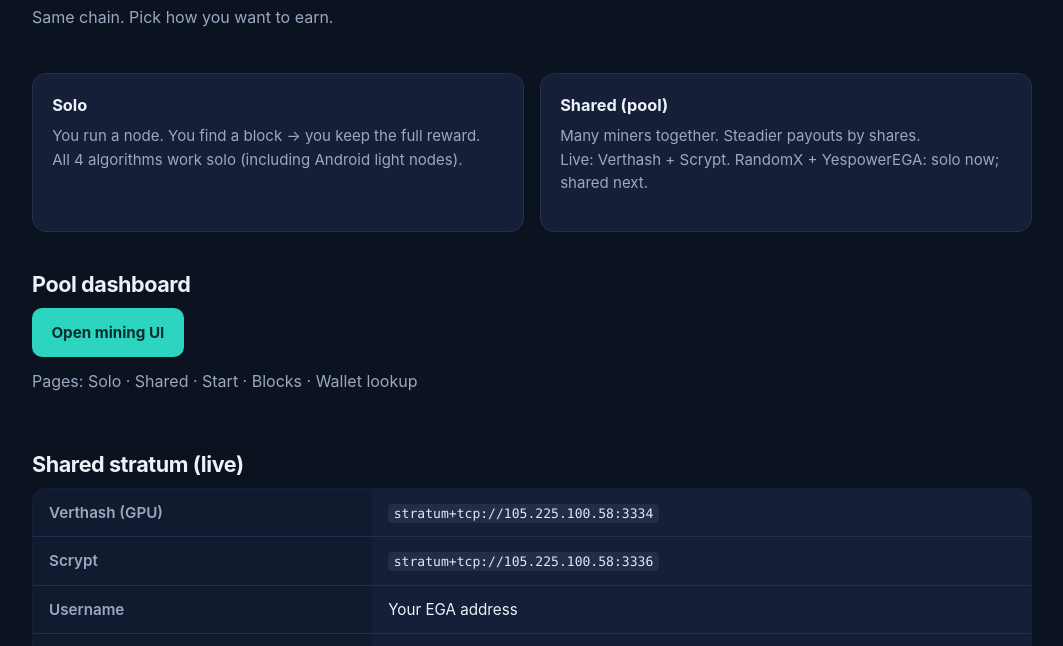
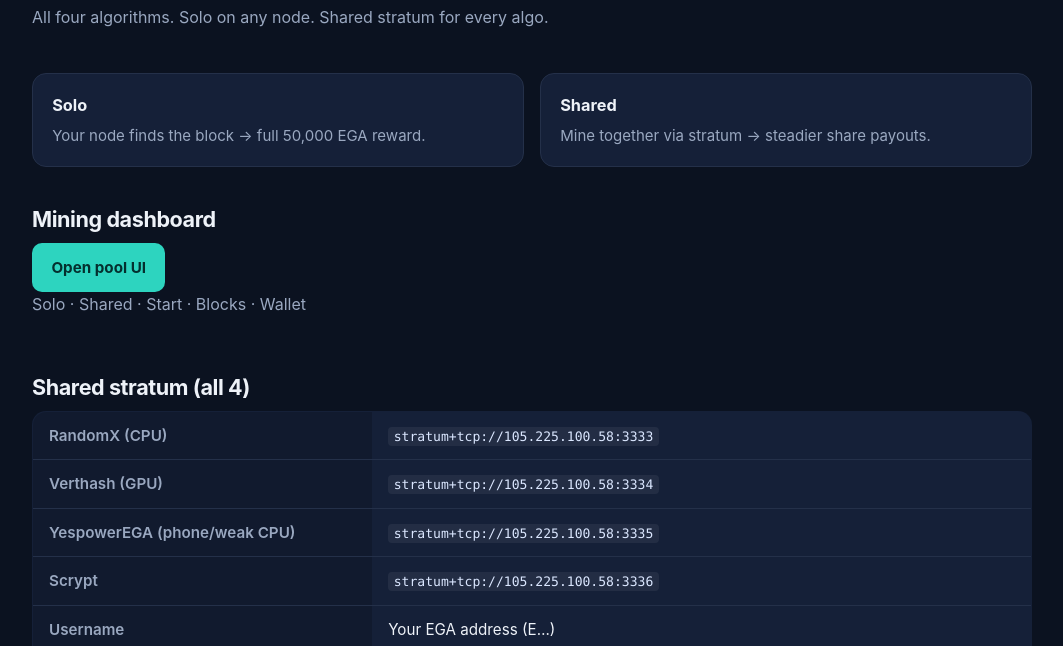
Before and after one commit to Egalitarianism-EGA/ega-website, a plain HTML site: page pool.html in a window 1280 px wide. Shown: the part 147-793 px from the top of the page, without its empty margins (108-1171 px from the left). Drawn offline with Linux system fonts and the light colour scheme.

Commit message:
Pool page: all four shared stratum ports

```diff
--- a/pool.html
+++ b/pool.html
@@ -22,33 +22,27 @@
     </header>
     <div class="page-head">
       <h1>Mine: solo or shared</h1>
-      <p>Same chain. Pick how you want to earn.</p>
+      <p>All four algorithms. Solo on any node. Shared stratum for every algo.</p>
     </div>
     <section>
       <div class="grid2">
-        <div class="card">
-          <h3>Solo</h3>
-          <p>You run a node. You find a block → you keep the full reward.</p>
-          <p class="sub">All 4 algorithms work solo (including Android light nodes).</p>
-        </div>
-        <div class="card">
-          <h3>Shared (pool)</h3>
-          <p>Many miners together. Steadier payouts by shares.</p>
-          <p class="sub">Live: Verthash + Scrypt. RandomX + YespowerEGA: solo now; shared next.</p>
-        </div>
+        <div class="card"><h3>Solo</h3><p>Your node finds the block → full 50,000 EGA reward.</p></div>
+        <div class="card"><h3>Shared</h3><p>Mine together via stratum → steadier share payouts.</p></div>
       </div>
     </section>
     <section>
-      <h2>Pool dashboard</h2>
-      <p><a class="btn btn-primary" href="http://105.225.100.58:8089/" target="_blank" rel="noopener">Open mining UI</a></p>
-      <p class="sub" style="margin-top:.75rem">Pages: Solo · Shared · Start · Blocks · Wallet lookup</p>
+      <h2>Mining dashboard</h2>
+      <p><a class="btn btn-primary" href="http://105.225.100.58:8089/" target="_blank" rel="noopener">Open pool UI</a></p>
+      <p class="sub">Solo · Shared · Start · Blocks · Wallet</p>
     </section>
     <section>
-      <h2>Shared stratum (live)</h2>
+      <h2>Shared stratum (all 4)</h2>
       <table>
+        <tr><th>RandomX (CPU)</th><td><code>stratum+tcp://105.225.100.58:3333</code></td></tr>
         <tr><th>Verthash (GPU)</th><td><code>stratum+tcp://105.225.100.58:3334</code></td></tr>
+        <tr><th>YespowerEGA (phone/weak CPU)</th><td><code>stratum+tcp://105.225.100.58:3335</code></td></tr>
         <tr><th>Scrypt</th><td><code>stratum+tcp://105.225.100.58:3336</code></td></tr>
-        <tr><th>Username</th><td>Your EGA address</td></tr>
+        <tr><th>Username</th><td>Your EGA address (E…)</td></tr>
         <tr><th>Password</th><td><code>x</code></td></tr>
       </table>
     </section>
```
